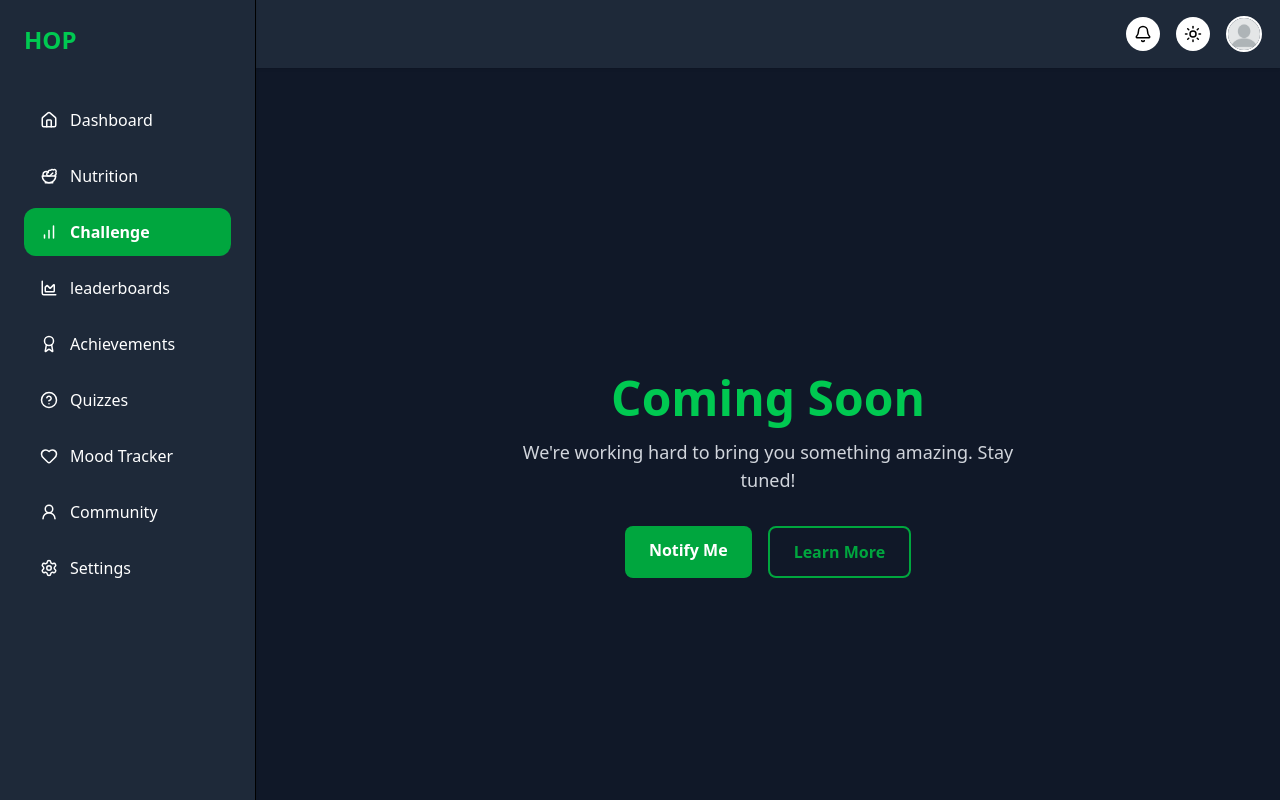
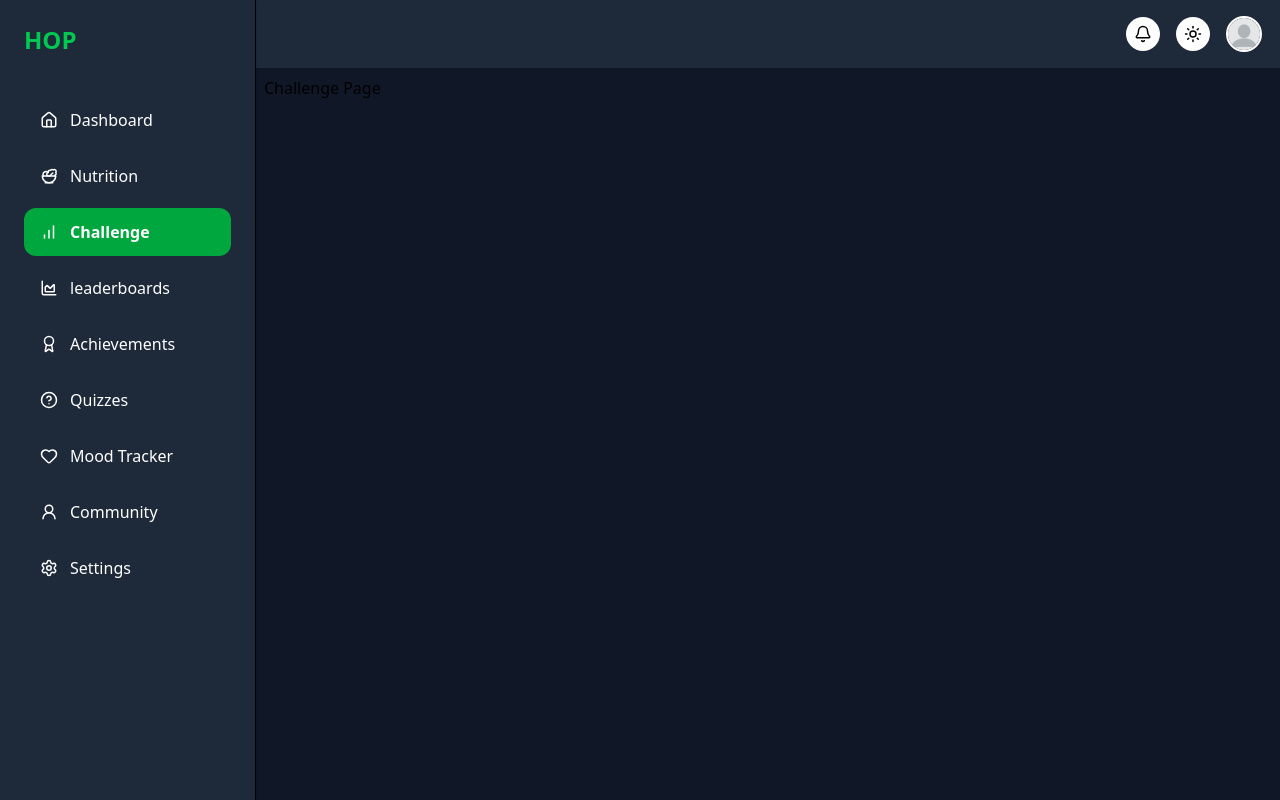
Before and after one commit to Olamilekan18/HOPwellness, a React (Vite) app in the folder frontend/: page /dashboard/challenge in a window 1280 px wide. Built offline with nearby package versions, Linux system fonts and the light colour scheme.

Commit message:
updating my route.jsx and adding the challenge route

```diff
--- /dev/null
+++ b/frontend/src/pages/dashboard/challenge.jsx
@@ -0,0 +1,9 @@
+import DashboardLayout from "../../componet/dashboard/dashboardLayout";
+
+export default function Challenge() {
+  return (
+    <DashboardLayout>
+      <h1>Challenge Page</h1>
+    </DashboardLayout>
+  );
+}
--- a/frontend/src/route.jsx
+++ b/frontend/src/route.jsx
@@ -7,6 +7,7 @@ import DashboardSettings from "./pages/dashboard/settings";
 import CommingSoon from "./pages/dashboard/commingSoon";
 import Achievements from "./pages/dashboard/achivements";
 import Leaderboard from "./pages/dashboard/leaderboard";
+import Challenge from "./pages/dashboard/challenge";
 export default function Router() {
   return (
     <Routes>
@@ -16,7 +17,7 @@ export default function Router() {
       <Route path="/dashboard">
         <Route index element={<Dashboard />} />
         <Route path="nutrition" element={<CommingSoon />} />
-        <Route path="challenge" element={<CommingSoon />} />
+        <Route path="challenge" element={<Challenge />} />
         <Route path="leaderboard" element={<Leaderboard />} />
         <Route path="achivements" element={<Achievements />} />
         <Route path="quizzes" element={<CommingSoon />} />
```
